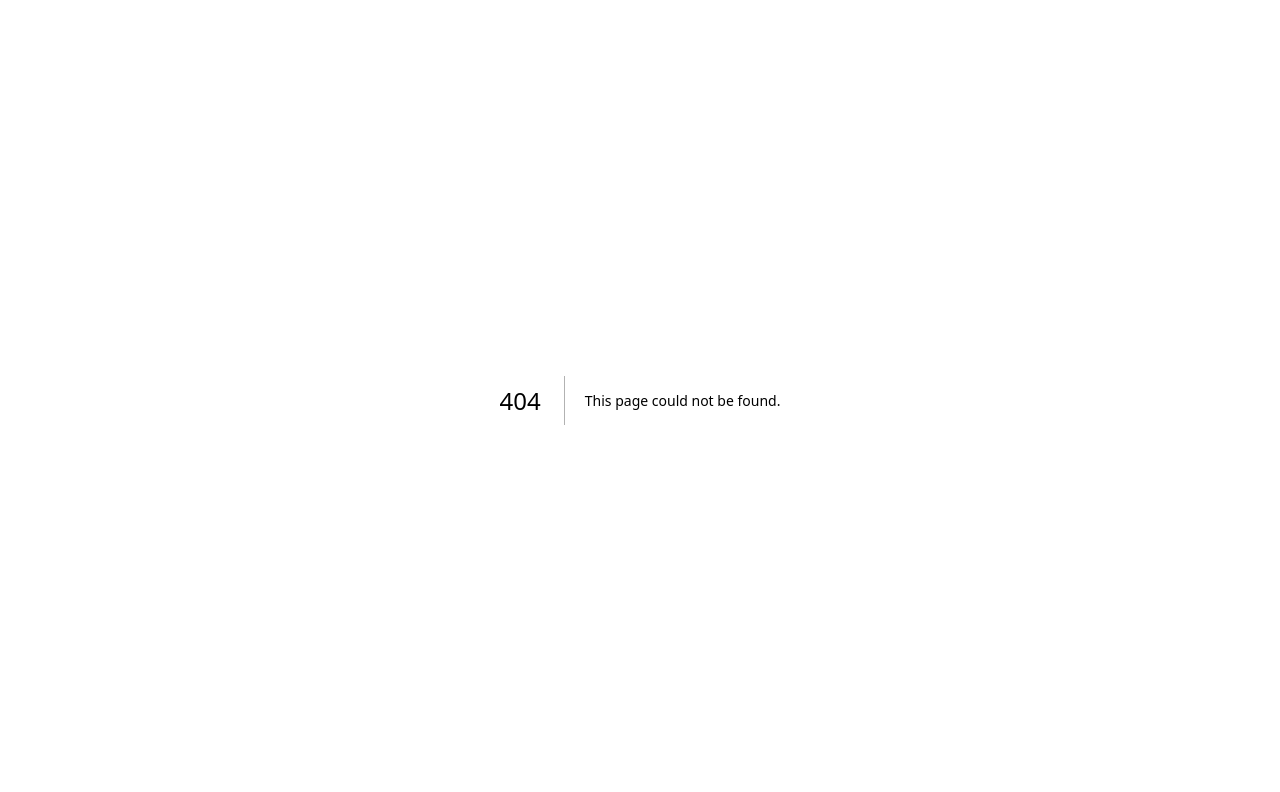
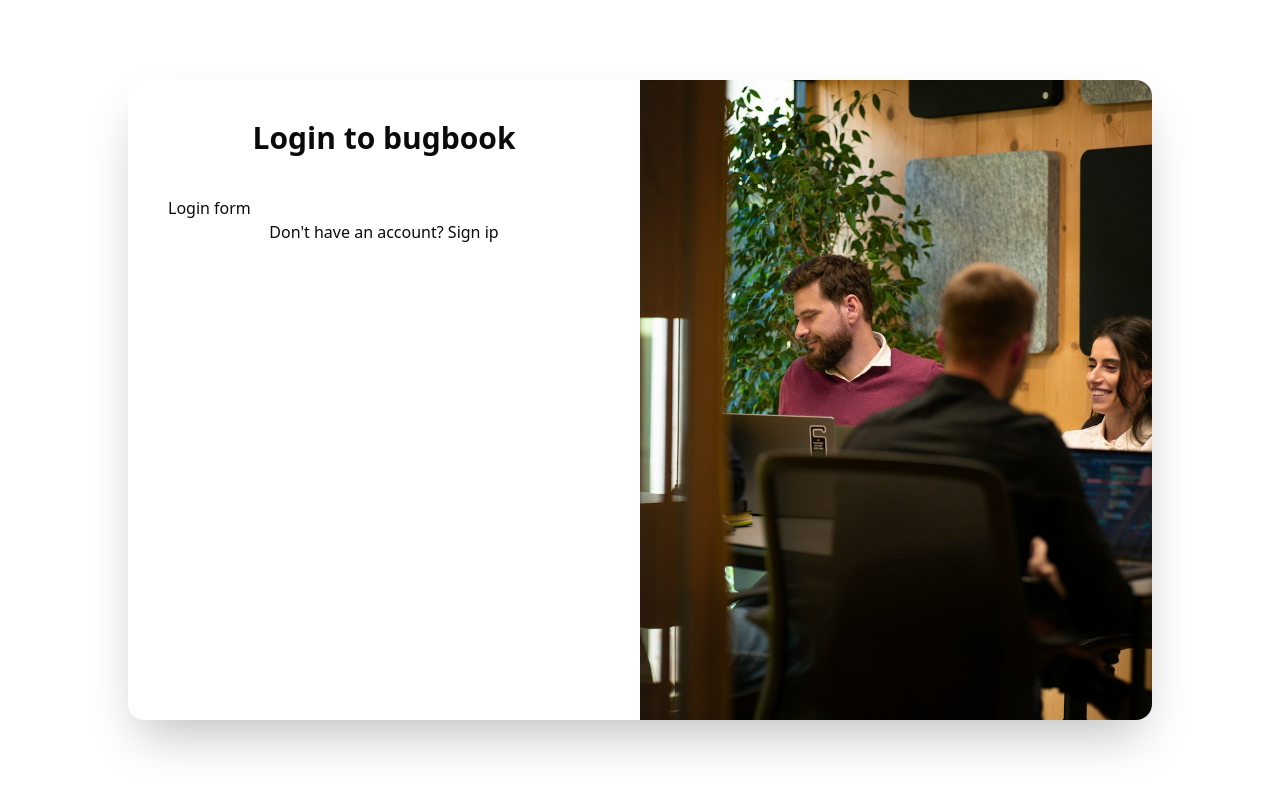
Before and after one commit to KaiIemsawat/nextJS-socialMedia, a Next.js app: page /login in a window 1280 px wide. Before the commit this address had no page. Shown: the top 792 px of the page. Built offline with nearby package versions, Linux system fonts and the light colour scheme.

Commit message:
login page - base

```diff
--- /dev/null
+++ b/src/app/(auth)/login/LoginForm.tsx
@@ -0,0 +1,5 @@
+"use client";
+
+export default function LoginForm() {
+  return <>Login form</>;
+}
--- /dev/null
+++ b/src/app/(auth)/login/page.tsx
@@ -0,0 +1,33 @@
+import { Metadata } from "next";
+import LoginForm from "./LoginForm";
+import Link from "next/link";
+
+import loginImage from "@/assets/login-image.jpg";
+import Image from "next/image";
+
+export const metadata: Metadata = {
+  title: "Login",
+};
+
+export default function Page() {
+  return (
+    <main className="flex h-screen items-center justify-center p-5">
+      <div className="flex h-full max-h-[40rem] w-full max-w-[64rem] overflow-hidden rounded-2xl bg-card shadow-2xl">
+        <div className="w-full space-y-10 overflow-y-auto p-10 md:w-1/2">
+          <h1 className="text-center text-3xl font-bold">Login to bugbook</h1>
+          <div className="space-y-5">
+            <LoginForm />
+            <Link href="/signup" className="block text-center hover:underline">
+              Don&apos;t have an account? Sign ip
+            </Link>
+          </div>
+        </div>
+        <Image
+          src={loginImage}
+          alt=""
+          className="hidden w-1/2 object-cover md:block"
+        />
+      </div>
+    </main>
+  );
+}
```
